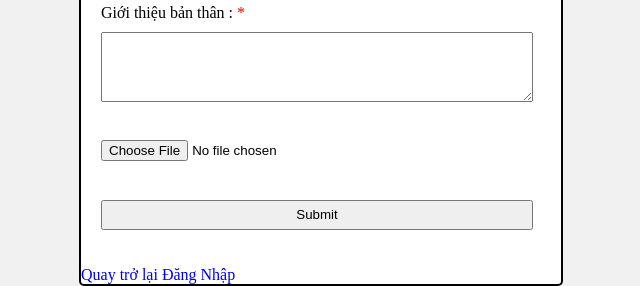
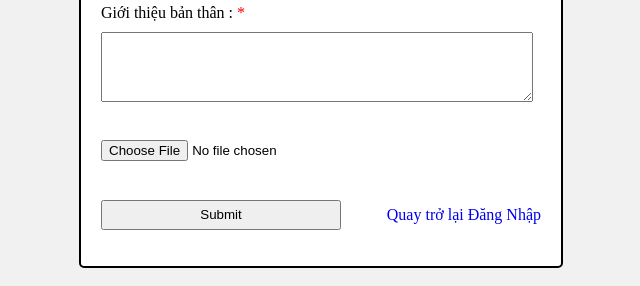
Before and after one commit to duynd12/learnPHP, a PHP site: page /form/register/Index.php in a window 1280 px wide. Shown: the part 664-950 px from the top of the page, without its empty margins (319-959 px from the left). Run offline with PHP 8.4, Linux system fonts and the light colour scheme.

Commit message:
fix css input

```diff
--- a/form/login/Index.php
+++ b/form/login/Index.php
@@ -36,9 +36,9 @@ include './LoginSubmit.php';
                     </div>
                     <input type="checkbox" style="margin: 0 5px 0 20px;width:15px;height:15px;" name="save">Lưu thông tin đăng nhập
 
-                    <input type="submit"></input>
+                    <input type="submit" style="width:65%"></input>
                 </form>
-                <a href="../register/Index.php">Chưa có tài khoản</a>
+                <a href="../register/Index.php" style="margin-right:10px;float:right;margin-top:-60px">Chưa có tài khoản</a>
             </div>
         </div>
     </div>
--- a/form/register/Index.php
+++ b/form/register/Index.php
@@ -85,9 +85,9 @@ include './RegisterSubmit.php';
                     <input type="file" name="file_upload_avatar" id="file_upload">
                     <span class=" text_error" style="margin-top:10px;margin-bottom:10px"><?php echo $errorFile; ?></span>
                 </div>
-                <input type="submit"></input>
+                <input type="submit" style="width:50%"></input>
             </form>
-            <a href="../login/Index.php">Quay trở lại Đăng Nhập</a>
+            <a href="../login/Index.php" style="float:right;margin-top:-60px;margin-right:20px">Quay trở lại Đăng Nhập</a>
         </div>
     </div>
 </body>
```
